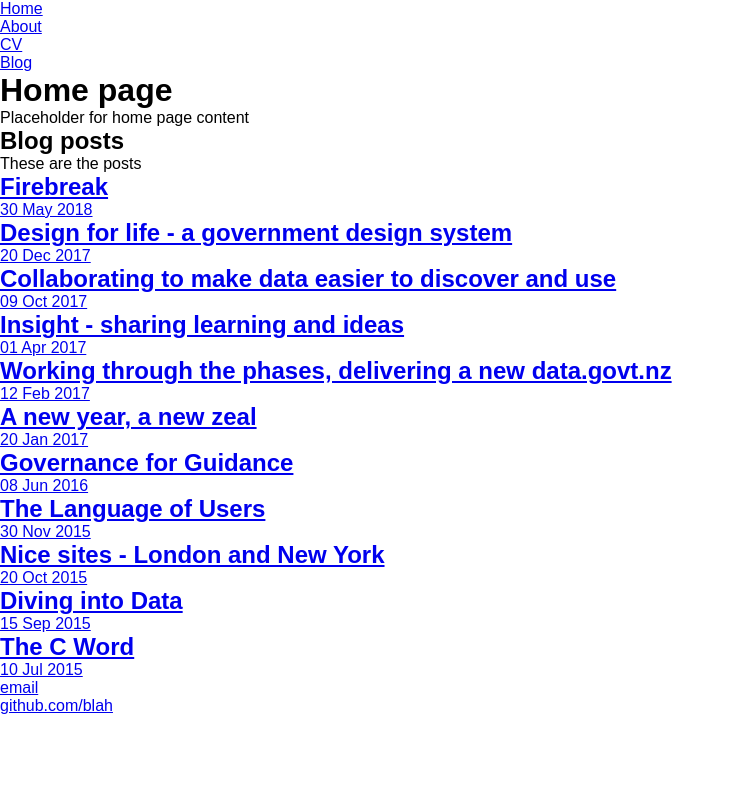
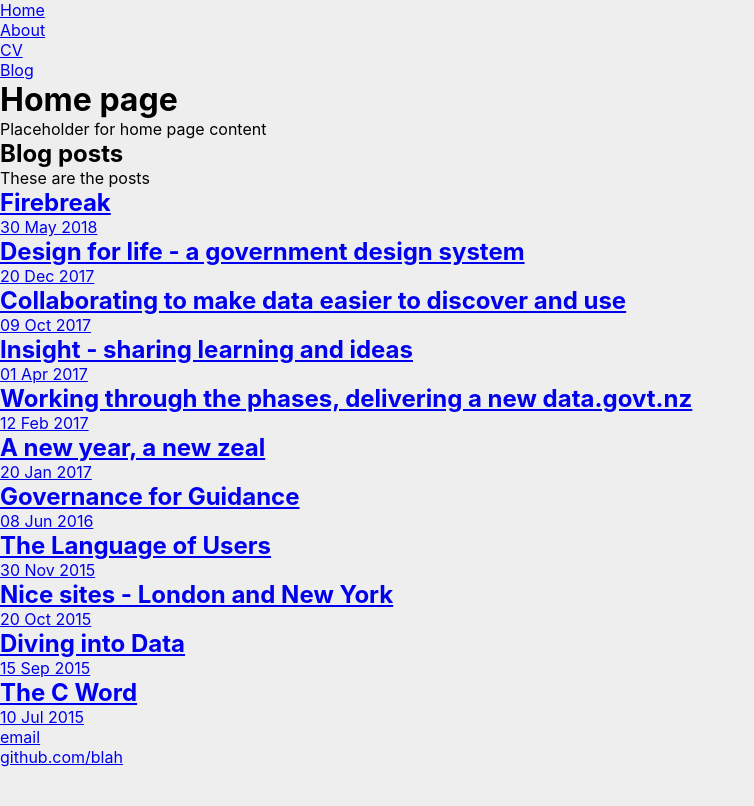
Before and after one commit to mkirkpat/mkirkpat.github.io, a Jekyll site: the page built from index.html, in a window 1280 px wide. Shown: the top 806 px of the page, without its empty margins (0-754 px from the left). Built offline with Jekyll 4.4.1, drawn with Linux system fonts in a browser that asks for light colours.

Commit message:
Update main.css

```diff
--- a/css/main.css
+++ b/css/main.css
@@ -1,5 +1,10 @@
 *{
 margin:0;
 padding:0;
-font-family:sans-serif;
+
 }
+
+body {
+  font-family: -apple-system,BlinkMacSystemFont,"Segoe UI",Roboto,Oxygen-Sans,Ubuntu,Cantarell,"Helvetica Neue",sans-serif;
+  background:#eee;
+}
```
